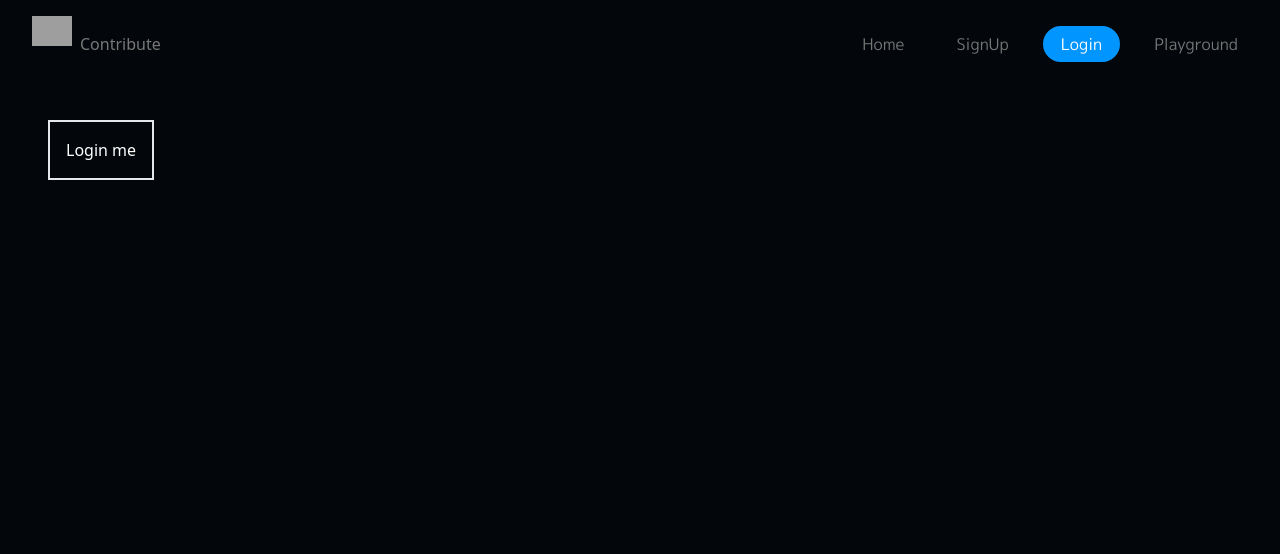
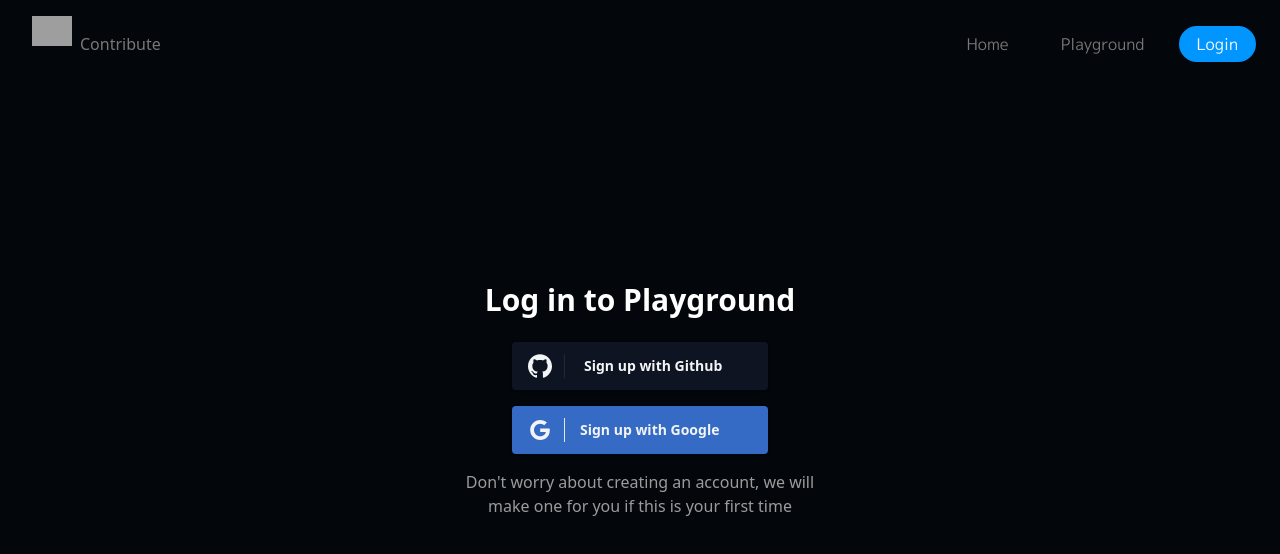
Before and after one commit to erupturatis/NeuralNetworkPlayground, a React (Vite) app in the folder Client/: page /Login in a window 1280 px wide. Shown: the top 554 px of the page. Built offline with nearby package versions, Linux system fonts and the light colour scheme; no server answers; grey boxes are pictures that could not be loaded.

Commit message:
loging/signup

```diff
--- a/Client/src/Components/Navbar/Navbar.jsx
+++ b/Client/src/Components/Navbar/Navbar.jsx
@@ -29,13 +29,14 @@
         <>
           <div className="flex items-center">
             <Button name="Home" pageLink="/Home" location={location.pathname} />
-            {!userSet && (
-              <Button
-                name="SignUp"
-                pageLink="/SignUp"
-                location={location.pathname}
-              />
-            )}
+
+            <Button
+              name="Playground"
+              pageLink="/Playground"
+              location={location.pathname}
+            />
+            {userSet && <div className=" text-white m-2 ">{user.username}</div>}
+
             {!userSet && (
               <Button
                 name="Login"
@@ -43,13 +44,6 @@
                 location={location.pathname}
               />
             )}
-            {userSet && <div className=" text-white m-2 ">{user.username}</div>}
-
-            <Button
-              name="Playground"
-              pageLink="/Playground"
-              location={location.pathname}
-            />
           </div>
         </>
       )}
--- a/Client/src/Pages/Auth/Login.jsx
+++ b/Client/src/Pages/Auth/Login.jsx
@@ -1,21 +1,60 @@
 import React from 'react';
-const BASE_URL = 'https://seal-app-4qpjq.ondigitalocean.app/api';
+const BASE_URL = import.meta.env.VITE_API_URL;
 
 const Login = () => {
   const google = () => {
     window.open(`${BASE_URL}/auth/google`, '_self');
   };
 
+  const github = () => {
+    window.open(`${BASE_URL}/auth/github`, '_self');
+  };
+
   return (
-    <div className="text-white m-12">
-      <button
-        className="border-2 p-4 "
-        onClick={() => {
-          google();
-        }}
-      >
-        Login me
-      </button>
+    <div className=" w-full h-full flex justify-center items-center ">
+      <div className=" -translate-y-20">
+        <div className="  text-white text-center text-3xl font-bold mb-4">
+          Log in to Playground
+        </div>
+        <div>
+          <div className="flex justify-center">
+            <button
+              onClick={github}
+              class=" my-4 bg-gray-900 text-gray-100 hover:text-white shadow font-bold text-sm py-3 px-4 rounded flex justify-start items-center cursor-pointer w-64 mt-2 bg-opacity-80 hover:bg-opacity-100 transition"
+            >
+              <svg
+                viewBox="0 0 24 24"
+                class="fill-current mr-3 w-6 h-6"
+                xmlns="http://www.w3.org/2000/svg"
+              >
+                <path d="M12 .297c-6.63 0-12 5.373-12 12 0 5.303 3.438 9.8 8.205 11.385.6.113.82-.258.82-.577 0-.285-.01-1.04-.015-2.04-3.338.724-4.042-1.61-4.042-1.61C4.422 18.07 3.633 17.7 3.633 17.7c-1.087-.744.084-.729.084-.729 1.205.084 1.838 1.236 1.838 1.236 1.07 1.835 2.809 1.305 3.495.998.108-.776.417-1.305.76-1.605-2.665-.3-5.466-1.332-5.466-5.93 0-1.31.465-2.38 1.235-3.22-.135-.303-.54-1.523.105-3.176 0 0 1.005-.322 3.3 1.23.96-.267 1.98-.399 3-.405 1.02.006 2.04.138 3 .405 2.28-1.552 3.285-1.23 3.285-1.23.645 1.653.24 2.873.12 3.176.765.84 1.23 1.91 1.23 3.22 0 4.61-2.805 5.625-5.475 5.92.42.36.81 1.096.81 2.22 0 1.606-.015 2.896-.015 3.286 0 .315.21.69.825.57C20.565 22.092 24 17.592 24 12.297c0-6.627-5.373-12-12-12" />
+              </svg>
+              <span class="border-l border-gray-800 h-6 w-1 block mr-1"></span>
+              <span class="pl-3">Sign up with Github</span>
+            </button>
+          </div>
+          <div className="flex justify-center">
+            <button
+              onClick={google}
+              class="bg-[#4285f4] text-gray-100 hover:text-white shadow font-bold text-sm py-3 px-4 rounded flex justify-start items-center cursor-pointer w-64 bg-opacity-80 hover:bg-opacity-100 transition"
+            >
+              <svg
+                viewBox="0 0 24 24"
+                class="fill-current mr-3 w-6 h-5"
+                xmlns="http://www.w3.org/2000/svg"
+              >
+                <path d="M12.24 10.285V14.4h6.806c-.275 1.765-2.056 5.174-6.806 5.174-4.095 0-7.439-3.389-7.439-7.574s3.345-7.574 7.439-7.574c2.33 0 3.891.989 4.785 1.849l3.254-3.138C18.189 1.186 15.479 0 12.24 0c-6.635 0-12 5.365-12 12s5.365 12 12 12c6.926 0 11.52-4.869 11.52-11.726 0-.788-.085-1.39-.189-1.989H12.24z" />
+              </svg>
+              <span class="border-l border-white-500 h-6 w-1 block"></span>
+              <span class="pl-3">Sign up with Google</span>
+            </button>
+          </div>
+        </div>
+        <div className="  text-white opacity-60 text-center text-md mb-4 w-96 mt-4">
+          Don't worry about creating an account, we will make one for you if
+          this is your first time
+        </div>
+      </div>
     </div>
   );
 };
```
